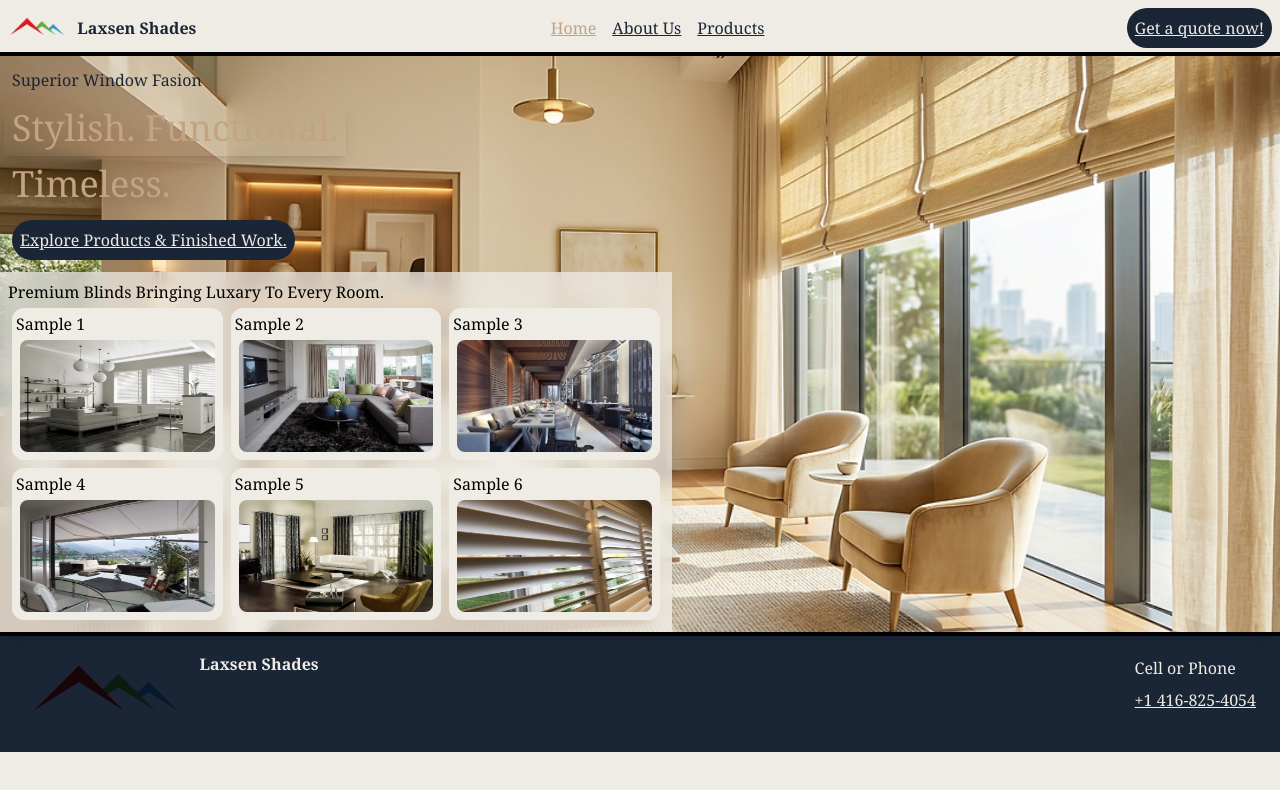
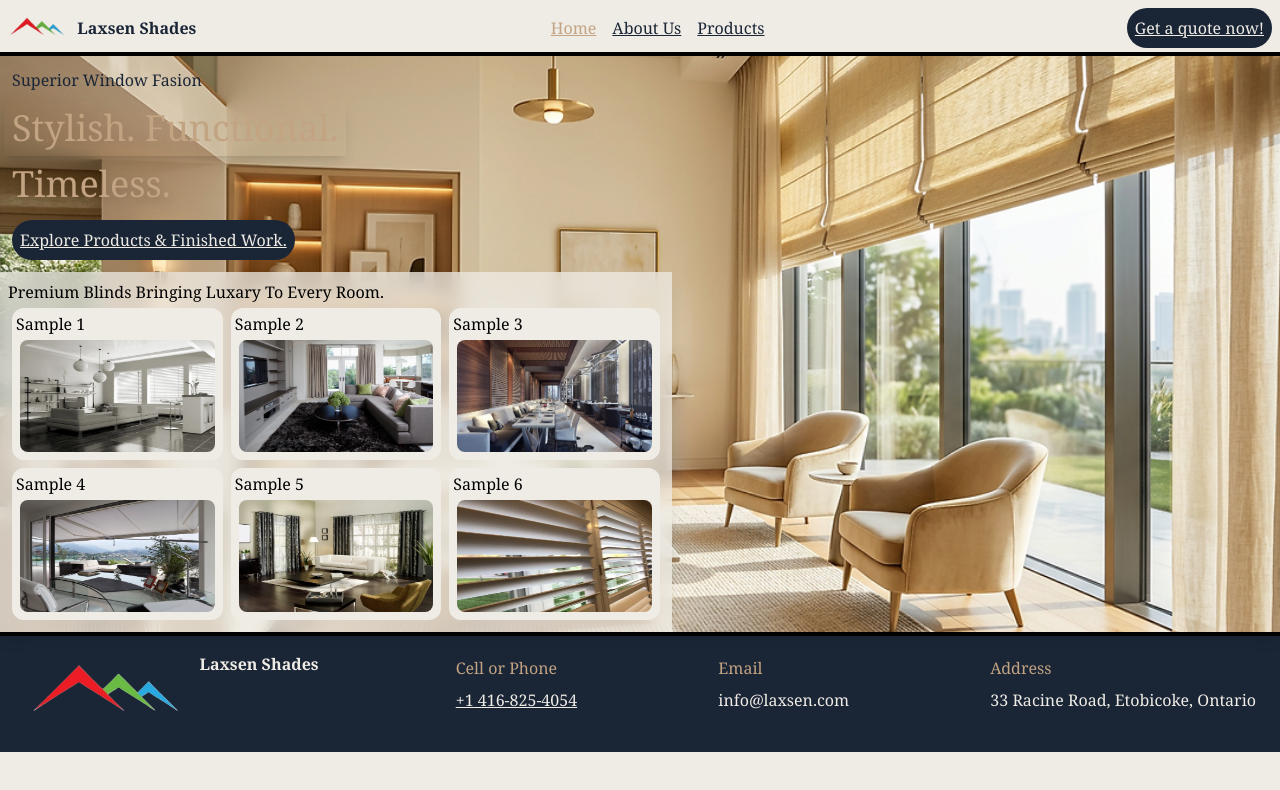
Before and after one commit to Donnie8GO/Laxsen-Website, a website: page index.html in a window 1280 px wide. Drawn offline with Linux system fonts and the light colour scheme.

Commit message:
footer info

```diff
--- a/index.html
+++ b/index.html
@@ -82,7 +82,7 @@
         <div class="flex flex-row justify-between p-5">
             <div class="flex flex-col items-center">
                 <div class="flex flex-row items-start justify-start">
-                    <img src="./src/assets/LaxsenLogo2.png" class="h-20 w-auto p-2 rounded-xl mix-blend-multiply">
+                    <img src="./src/assets/LaxsenLogo2.png" class="h-20 w-auto p-2 rounded-xl">
                     <h1 class="font-stretch-extra-expanded font-bold">Laxsen Shades</h1>
                 </div>
             </div>
@@ -96,8 +96,16 @@
             </div>
             -->
             <div class="flex flex-col items-start justify-start">
-                <h3 class="p-1">Cell or Phone</h3>
-                <a href="tel:+14168254054" class="underline p-1">+1 416-825-4054</a>
+                <h3 class="p-1 text-[#C2A382]">Cell or Phone</h3>
+                <a href="tel:+14168254054" class="underline p-1 text-[#EFECE6]">+1 416-825-4054</a>
+            </div>
+            <div class="flex flex-col items-start justify-start">
+                <h3 class="p-1 text-[#C2A382]">Email</h3>
+                <h3 class="p-1 text-[#EFECE6]">info@laxsen.com</h3>
+            </div>
+            <div class="flex flex-col items-start justify-start">
+                <h3 class="p-1 text-[#C2A382]">Address</h3>
+                <h3 class="p-1 text-[#EFECE6]">33 Racine Road, Etobicoke, Ontario</h3>
             </div>
         </div>
     </section>
```
